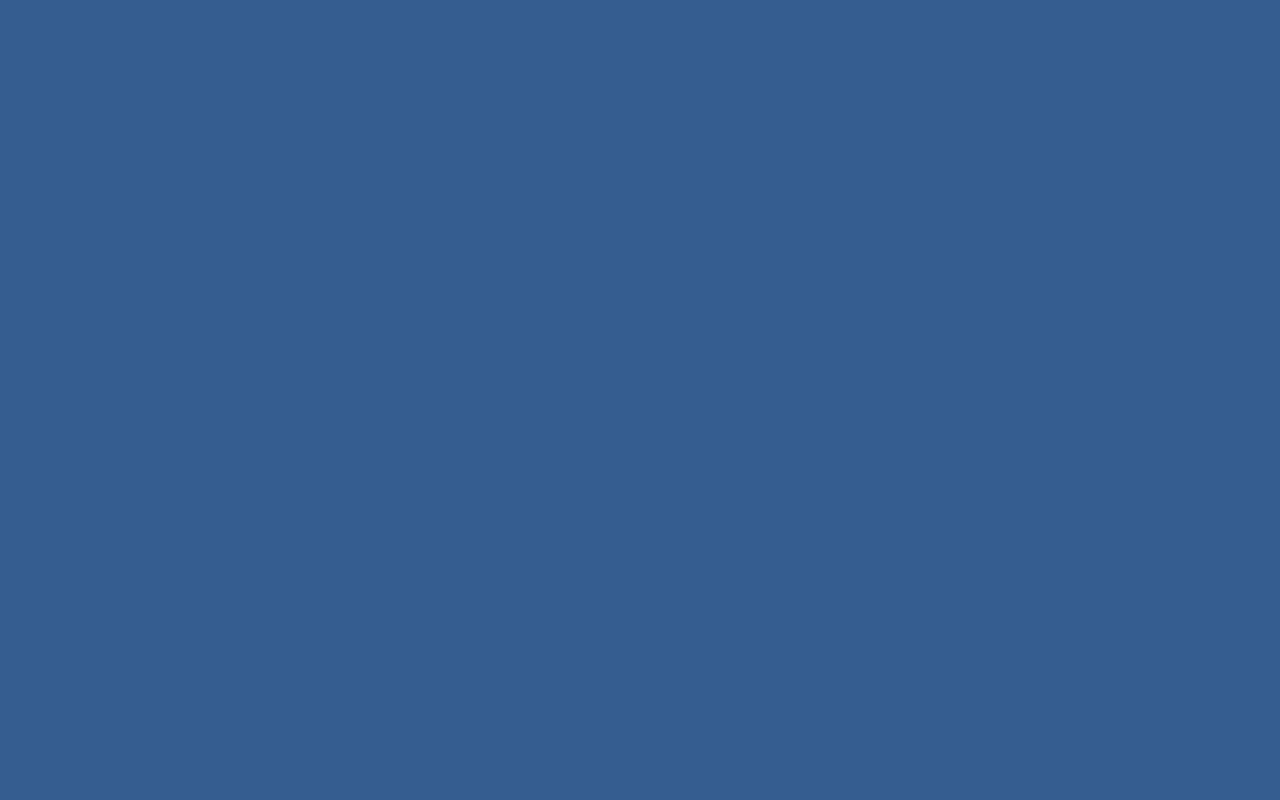
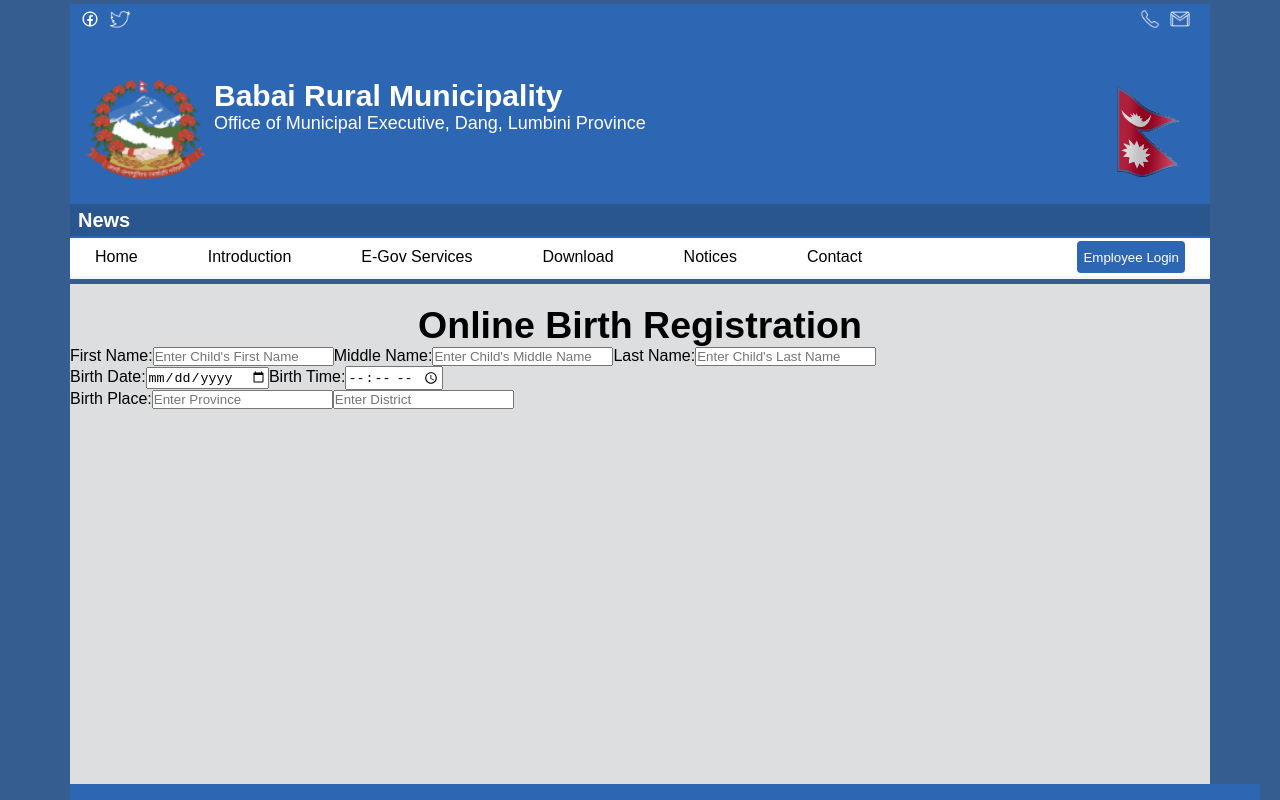
Before and after one commit to GShix/Vital-Record-Management-System, a React (Vite) app in the folder VRMS_Frontend/: page /birthRegistration in a window 1280 px wide. Before the commit this address had no page. Shown: the top 800 px of the page. Built offline with nearby package versions, Linux system fonts and the light colour scheme; a web font is replaced by a local one.

Commit message:
Birth form

```diff
--- a/VRMS_Frontend/src/App.jsx
+++ b/VRMS_Frontend/src/App.jsx
@@ -1,5 +1,6 @@
 
 import './App.css'
+import Birth from './pages/Birth Registration/Birth'
 import Services from './pages/E-Gov Services/Services'
 import Home from './pages/Home/Home'
 import {BrowserRouter,Routes,Route} from 'react-router-dom'
@@ -11,6 +12,8 @@ function App() {
         <Routes>
           <Route path='/' element ={<Home/>} />
           <Route path='/eservices' element ={<Services/>} />
+          <Route path='/birthRegistration' element ={<Birth/>} />
+          <Route path='/deathRegistration' element ={<Services/>} />
         </Routes>
       </BrowserRouter>
     </>
--- a/VRMS_Frontend/src/components/Header/Header.jsx
+++ b/VRMS_Frontend/src/components/Header/Header.jsx
@@ -40,8 +40,8 @@ const Header = () => {
                     <li onClick={()=>Navigate('/')}>Introduction</li>
                     <li onClick={()=>Navigate('/eservices')}>E-Gov Services</li>
                     <li onClick={()=>Navigate('/')}>Download</li>
-                    <li onClick={()=>Navigate('/eservices')}>Notices</li>
-                    <li onClick={()=>Navigate('/eservices')}>Contact</li>
+                    <li onClick={()=>Navigate('/')}>Notices</li>
+                    <li onClick={()=>Navigate('/')}>Contact</li>
                 </ul>
                 <button type=''>Employee Login</button>
             </div>
--- a/VRMS_Frontend/src/index.css
+++ b/VRMS_Frontend/src/index.css
@@ -6,5 +6,4 @@
 body{font-family: "Tauri", sans-serif;;
     margin: 4px 70px;
     background-color: #355d90;
-    height: 1500px;
 }
--- /dev/null
+++ b/VRMS_Frontend/src/pages/Birth Registration/Birth.css
@@ -0,0 +1,11 @@
+.birth{
+    height: 500px;
+    background-color: rgb(220, 222, 223);
+}
+.birth-text{
+    text-align: center;
+    padding-top: 20px;
+    font-size: 25px;
+    margin-top: 5px;
+
+}
--- /dev/null
+++ b/VRMS_Frontend/src/pages/Birth Registration/Birth.jsx
@@ -0,0 +1,38 @@
+import React from 'react'
+import Header from '../../components/Header/Header'
+import Footer from '../../components/Footer/Footer'
+import './Birth.css'
+const Birth = () => {
+  return (
+    <div>
+        <Header/>
+        <div className="birth">
+            <div className="birth-text">
+                <h2>Online Birth Registration</h2>
+            </div>
+            <div className="birth-form">
+                <form>
+                    <div className="name">
+                        <label htmlFor='firstName'>First Name:<input type='text' id='firstName' name='firstName' placeholder="Enter Child's First Name" /></label>
+                        <label htmlFor='middleName'>Middle Name:<input type='text' id='middleName' name='middleName' placeholder="Enter Child's Middle Name" /></label>
+                        <label htmlFor='lastName'>Last Name:<input type='text' id='lastName' name='lastName' placeholder="Enter Child's Last Name" /></label>
+                    </div>
+                    <div className="birth-time">
+                        <label htmlFor='birthDate'>Birth Date:<input type='date' id='birthDate' name='birthDate' /></label>
+                        <label htmlFor='birthTime'>Birth Time:<input type='time' id='birthTime' name='birthTime'/></label>
+                    </div>
+                    <div className="birth-place">
+                        <label htmlFor='birthPlace'>Birth Place:
+                            <input type='text' id='birthPlace' name='birthPlace' placeholder="Enter Province" />
+                            <input type='text' id='birthPlace' name='birthDistrict' placeholder='Enter District'/>
+                        </label>
+                    </div>
+                </form>
+            </div>
+        </div>
+        <Footer/>
+    </div>
+  )
+}
+
+export default Birth
--- a/VRMS_Frontend/src/pages/E-Gov Services/Services.jsx
+++ b/VRMS_Frontend/src/pages/E-Gov Services/Services.jsx
@@ -1,7 +1,9 @@
 import React from 'react'
 import Header from '../../components/Header/Header'
 import './Services.css'
+import { useNavigate } from 'react-router-dom'
 const Services = () => {
+    const Navigate = useNavigate();
   return (
     <div>
         <Header/>
@@ -11,7 +13,7 @@ const Services = () => {
             </div>
             <div className="services flex">
                 <div className="birth">
-                    <button>Online Birth Registration</button>
+                    <button onClick={()=>Navigate("/birthRegistration")}>Online Birth Registration</button>
                 </div>
                 <div className="death">
                 <button>Online Death Registration</button>
```
